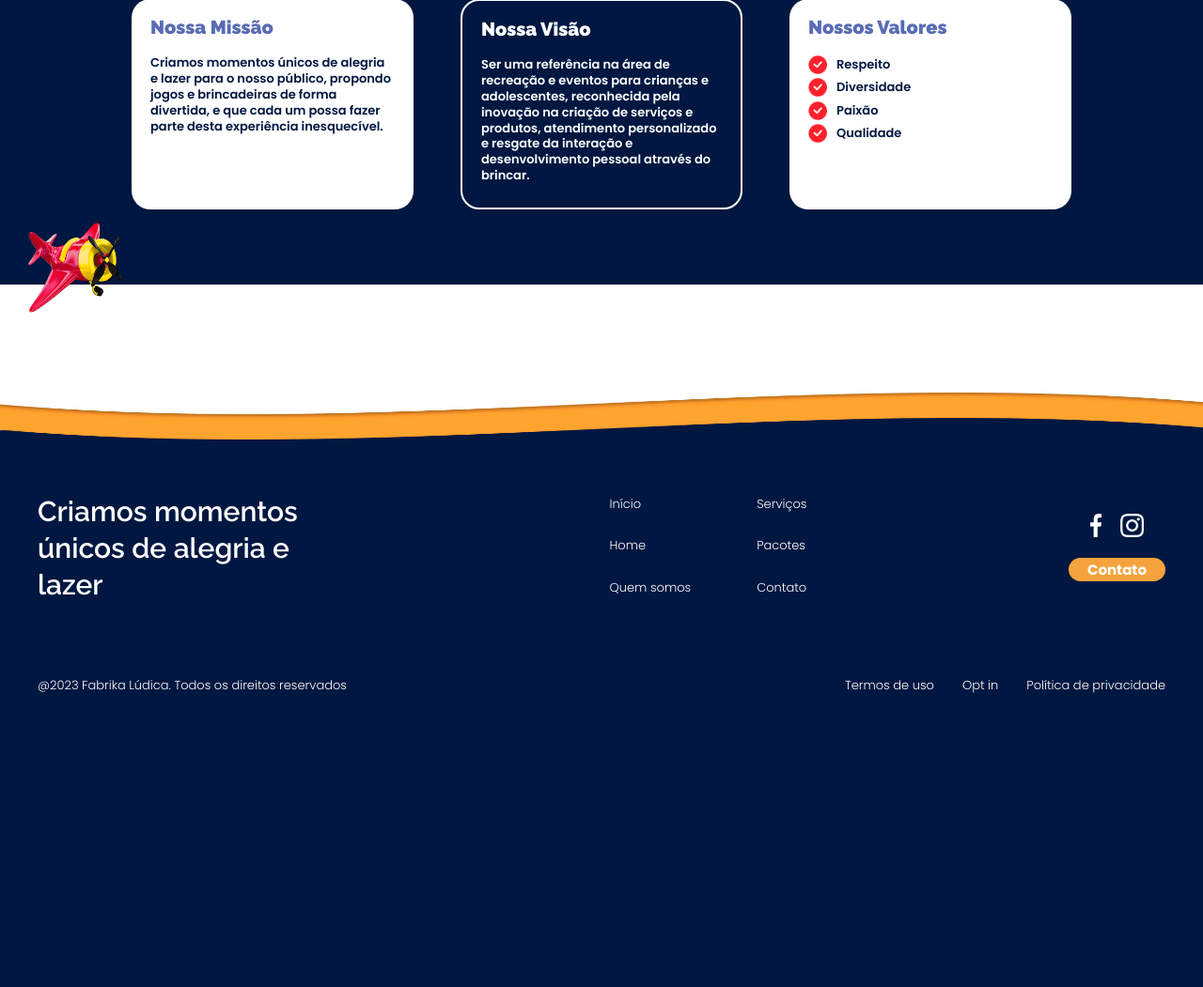
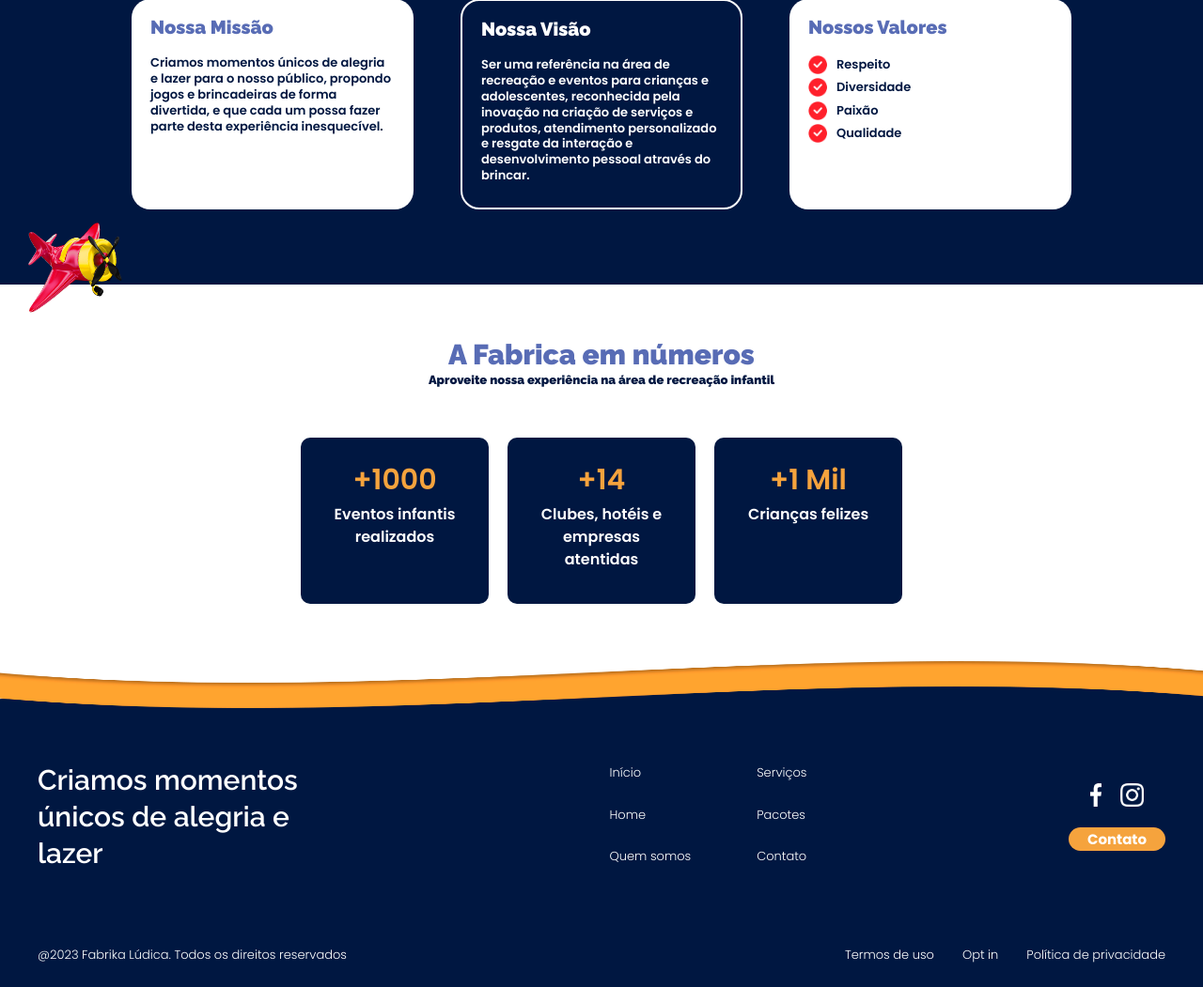
Before and after one commit to rodrigo7584/fabrika, a PHP site: page /about.html in a window 1280 px wide. Shown: the part 1086-2137 px from the top of the page at 94% size. Before the commit the page ends 1824 px from the top, so only its background shows below. Run offline with PHP 8.4, Linux system fonts and the light colour scheme.

Commit message:
19/08/2023

```diff
--- a/style.css
+++ b/style.css
@@ -18,6 +18,7 @@ IMPORTS CSS
 @import url('./styles/hero-about.css');
 @import url('./styles/sobre-nos.css');
 @import url('./styles/mvv.css');
+@import url('./styles/numeros.css');
 /*
 END IMPORTS CSS
 */ /*
```
